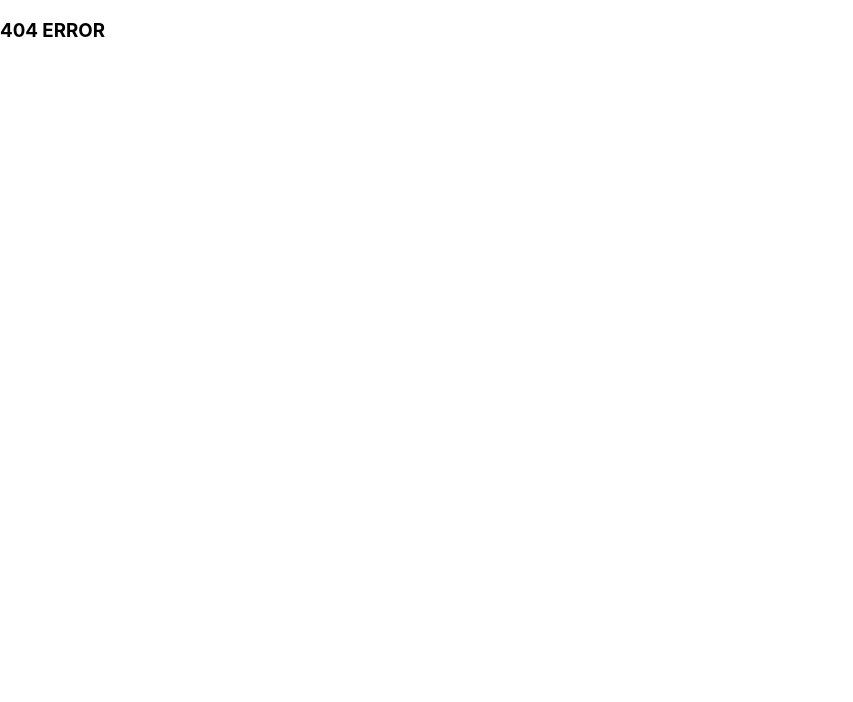
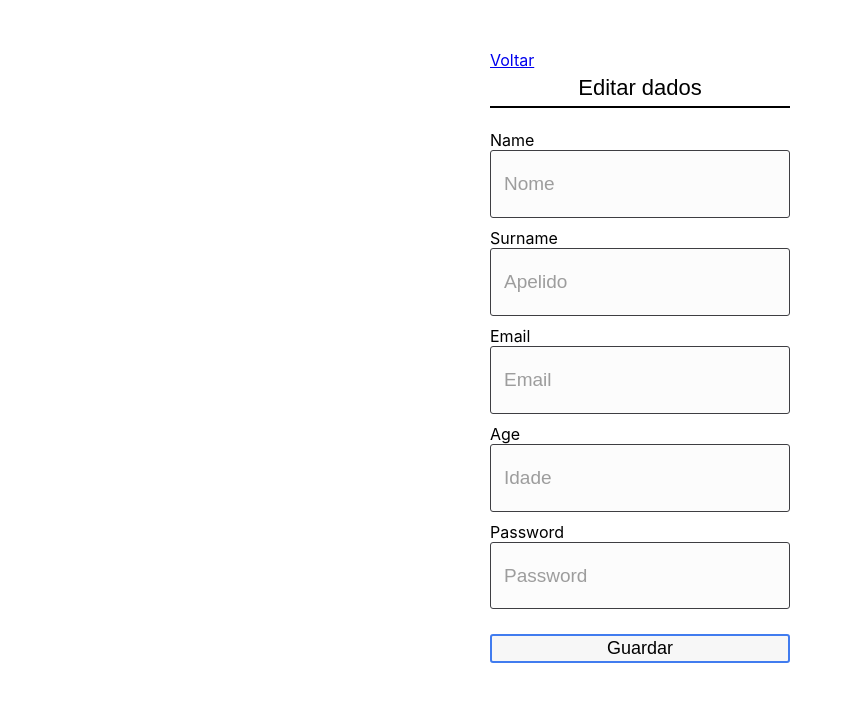
Before and after one commit to iptomar/PSI-Grupo-A-2019-2020, a React (Create React App) app in the folder frontoffice/: page /editUser in a window 1280 px wide. Shown: the top 702 px of the page, without its empty margins (0-853 px from the left). Built offline with nearby package versions, Linux system fonts and the light colour scheme; sample sign-in values are in the browser's storage.

Commit message:
Editar users
Edição de users e tweaks em redirects

Co-Authored-By: João Silva <aluno20451@users.noreply.github.com>
Co-Authored-By: Goncalo Rocha <gonzalezayy@users.noreply.github.com>

```diff
--- a/frontoffice/src/App.jsx
+++ b/frontoffice/src/App.jsx
@@ -1,5 +1,4 @@
 import React from 'react';
-import {Provider} from 'mobx-react';
 import './pages/style/App.css';
 
 import { BrowserRouter as Router, Route, Switch, Link, Redirect } from "react-router-dom";
@@ -10,7 +9,7 @@ import RegisterBox from "./pages/register";
 import LoginBox from "./pages/login";
 import HomePage from "./pages/home";
 import GetUsers from "./pages/getUsers";
-
+import EditUser from "./pages/editUser";
 
 class App extends React.Component {
   render() {
@@ -22,6 +21,7 @@ class App extends React.Component {
           <Route exact path="/register" component={RegisterBox}></Route>
           <Route exact path="/home" component={HomePage}></Route>
           <Route exact path="/getUsers" component={GetUsers}></Route>
+          <Route exact path="/editUser" component={EditUser}></Route>
           <Route component={NotFoundPage} />
         </Switch>
       </Router>
--- /dev/null
+++ b/frontoffice/src/pages/editUser.jsx
@@ -0,0 +1,168 @@
+import React from "react";
+import { Link, Redirect } from "react-router-dom";
+import "./style/editUser.css";
+
+class EditUserBox extends React.Component {
+  constructor(props) {
+    super(props);
+    this.state = {
+      EditUser: null,
+      token: ""
+    };
+
+  }
+
+  componentDidMount() {
+      let data = JSON.parse(sessionStorage.getItem("userData"));
+      this.setState({ token: data.token });
+  }
+
+  async submitRegister() {
+    let name = document.getElementById("name").value;
+    let surname = document.getElementById("surname").value;
+    let email = document.getElementById("email").value;
+    let age = document.getElementById("age").value;
+    let password = document.getElementById("password").value;
+    let update ={};
+
+    if(email!=""&&!email.includes("@")){
+      alert("Insira um email válido");
+      return ;
+    }
+
+    if(isNaN(parseInt(age)) && age<0 || age>150){
+      alert("Insira uma idade válida");
+      return;
+    }
+
+    name != "" ? update.name = name : console.log();
+    surname != "" ? update.surname = surname : console.log();
+    email != "" ? update.email = email : console.log();
+    age != "" ? update.age = age : console.log();
+    password != "" ? update.password = password : console.log();
+
+
+
+
+
+    var myHeaders = new Headers();
+    myHeaders.append("Accept", "application/json"); myHeaders.append("Content-type", "application/json");
+    var raw = JSON.stringify({
+      user:this.state.token,
+      data:update
+    });
+
+    var requestOptions = {
+      method: 'POST',
+      headers: myHeaders,
+      body: raw, mode: 'cors',
+      redirect: 'follow'
+      };
+
+    let response = await fetch("https://localhost:3000/users/update", requestOptions);
+    let data = await response.json();
+      console.log(data);
+
+    if (data.sucess==true) {
+        this.setState({ EditUser: true });
+      } else {
+        this.setState({ EditUser: false });
+    }
+  }
+
+
+  render() {
+    return (
+      <div className="inner-container">
+        <Link type="button" to="/home">
+          Voltar
+        </Link>
+
+        <div className="header">Editar dados</div>
+
+        <div className="box">
+          <div className="input-group">
+            <label htmlFor="name">Name</label>
+
+            <input
+              type="text"
+              id="name"
+              name="name"
+              placeholder="Nome"
+              className="login-input"
+            ></input>
+          </div>
+
+          <div className="input-group">
+            <label htmlFor="surname">Surname</label>
+
+            <input
+              type="text"
+              id="surname"
+              name="surname"
+              placeholder="Apelido"
+              className="login-input"
+            ></input>
+          </div>
+
+          <div className="input-group">
+            <label htmlFor="email">Email</label>
+
+            <input
+              type="text"
+              id="email"
+              name="email"
+              placeholder="Email"
+              className="login-input"
+            ></input>
+          </div>
+
+          <div className="input-group">
+            <label htmlFor="email">Age</label>
+
+            <input
+              type="text"
+              id="age"
+              name="age"
+              placeholder="Idade"
+              className="login-input"
+            ></input>
+          </div>
+
+          <div className="input-group">
+            <label htmlFor="username">Password</label>
+
+            <input
+              type="password"
+              id="password"
+              name="password"
+              placeholder="Password"
+              className="login-input"
+            ></input>
+          </div>
+
+          <button
+            className="login-btn"
+            onClick={this.submitRegister.bind(this)}
+          >
+            Guardar
+          </button>
+        </div>
+
+        {this.state.EditUser === true && (
+          <div>
+            <p>Utilizador registado com sucesso!</p>
+          </div>
+        )}
+
+        {this.state.EditUser === false && (
+          <div>
+            <p>Erro ao editar dados!</p>
+          </div>
+        )}
+      </div>
+    );
+  }
+}
+
+export default EditUserBox;
--- a/frontoffice/src/pages/globalState.jsx
+++ /dev/null
@@ -1,31 +0,0 @@
-import {observable, decorate,action,computed} from 'mobx'
-
-class GlobalState{
-    reviewList = [
-        {review: "This is a nice article", stars: 2},
-        {review: "A lovely review", stars: 4},
-      ];
-
-      addReview(e) {
-        this.reviewList.push(e);
-      }
-
-      get reviewCount() {
-        return this.reviewList.length;
-      }
-
-      get averageScore() {
-        let avr = 0;
-        this.reviewList.map(e => avr += e.stars);
-        return Math.round(avr / this.reviewList.length * 100) / 100;
-      }
-}
-
-decorate(GlobalState, {
-    reviewList: observable,
-    addReview: action,
-    averageScore: computed,
-    reviewCount: computed
-});
-
-export default GlobalState
--- a/frontoffice/src/pages/home.jsx
+++ b/frontoffice/src/pages/home.jsx
@@ -6,57 +6,63 @@ class HomePage extends React.Component {
     constructor(props) {
         super(props);
         this.state = {
-            redirect: "",
+            redirect: "/home",
             role: ""
         };
         this.logoutFunction = this.logoutFunction.bind(this);
         this.registerFunction = this.registerFunction.bind(this);
         this.getUsersFunction = this.getUsersFunction.bind(this);
+        this.editUsersFunction = this.editUsersFunction.bind(this);
     }
 
     componentDidMount(){
         if(sessionStorage.getItem("userData")){
             let data = JSON.parse(sessionStorage.getItem("userData"));
+            console.log(data);
             this.setState({role: data.email});
             sessionStorage.setItem("token",data.token);
         }else{
-            this.setState({redirect: "login"});
+            this.setState({redirect: "/login"});
         }
     }
 
     logoutFunction(){
         sessionStorage.setItem("userdata","");
         sessionStorage.clear();
-        this.setState({redirect: "login"});
+        this.setState({redirect: "/"});
     }
 
     registerFunction(){
-        this.setState({redirect: "register"});
+        this.setState({redirect: "/register"});
+    }
+
+    editUsersFunction(){
+        this.setState({redirect: "/editUser"});
     }
 
     getUsersFunction(){
-      this.setState({redirect: "getUsers"});
+      this.setState({redirect: "/getUsers"});
     }
 
 
 
     render() {
         // se não conseguiu ler a variável de sessão manda para o login
-        if (this.state.redirect!="") {
-          this.setState({redirect:""});
-          return (<Redirect to={"/"+this.state.redirect} />);
+        if (this.state.redirect!="/home") {
+          return (<Redirect to={this.state.redirect} />);
         }
 
         let UI =[];
+            UI.push(<button type="button" className="button" onClick={this.logoutFunction}>Logout</button>);
+            UI.push(<button type="button" className="button" onClick={this.editUsersFunction}>Alterar dados</button>);
         if(this.state.role==="admin@admin.com"){
-          UI.push(<button type="button" className="button" onClick={this.registerFunction}>Registar</button>);
-          UI.push(<button type="button" className="button" onClick={this.getUsersFunction}>Ver todos os utilizadores</button>)
+            UI.push(<button type="button" className="button" onClick={this.registerFunction}>Registar</button>);
+            UI.push(<button type="button" className="button" onClick={this.getUsersFunction}>Ver todos os utilizadores</button>)
         }
 
         return (
 
             <div>HOME PAGE
-                <button type="button" className="button" onClick={this.logoutFunction}>Logout</button>
                 {UI}
 
             </div>
--- a/frontoffice/src/pages/index.jsx
+++ b/frontoffice/src/pages/index.jsx
@@ -1,19 +1,20 @@
 import React from "react";
-import { Link } from "react-router-dom";
-import {observer, inject} from 'mobx-react';
-import {observable} from 'mobx';
-import GlobalState from './globalState';
-
-const AppState = new GlobalState();
+import { Link, Redirect} from "react-router-dom";
 
 class MainPage extends React.Component {
 
+
+
     render(){
-    return(
-    <div>
-        <h3>Bem-vindo. Isto é uma página teste.</h3>
-        <Link to="/login">LOGIN</Link>
-    </div>);
+        if (sessionStorage.getItem("userData")) {
+            return (<Redirect to={"/home"} />);
+        }
+
+        return(
+        <div>
+            <h3>Bem-vindo. Isto é uma página teste.</h3>
+            <Link to="/login">LOGIN</Link>
+        </div>);
     }
 
 }
--- a/frontoffice/src/pages/login.jsx
+++ b/frontoffice/src/pages/login.jsx
@@ -12,8 +12,7 @@ class LoginBox extends React.Component {
   constructor(props) {
     super(props);
     this.state = {
-      AccountStatus: "not-logged-in",
-      redirect: false
+      AccountStatus: "not-logged-in"
     };
   }
 
@@ -40,7 +39,7 @@ class LoginBox extends React.Component {
 
     if (data.hasOwnProperty('token')) {
       sessionStorage.setItem("userData", JSON.stringify(data));
-      this.setState({ AccountStatus: "logged-in", redirect: true});
+      this.setState({ AccountStatus: "logged-in"});
     }else{
       this.setState({ AccountStatus: "bad-login" });
       console.log("erro");
@@ -49,10 +48,6 @@ class LoginBox extends React.Component {
   }
 
   render() {
-
-    if (this.state.redirect) {
-      return (<Redirect to={"/home"} />);
-    }
 
     if (sessionStorage.getItem("userData")) {
       return (<Redirect to={"/home"} />);
--- /dev/null
+++ b/frontoffice/src/pages/style/editUser.css
@@ -0,0 +1,7 @@
+.inner-container{
+    width: 300px;
+    position: relative;
+    margin-left: auto;
+    margin-right: auto;
+    top: 50px
+}
```
Also changed, not shown: 1 other file (tests, documents, lock files or other folders).
